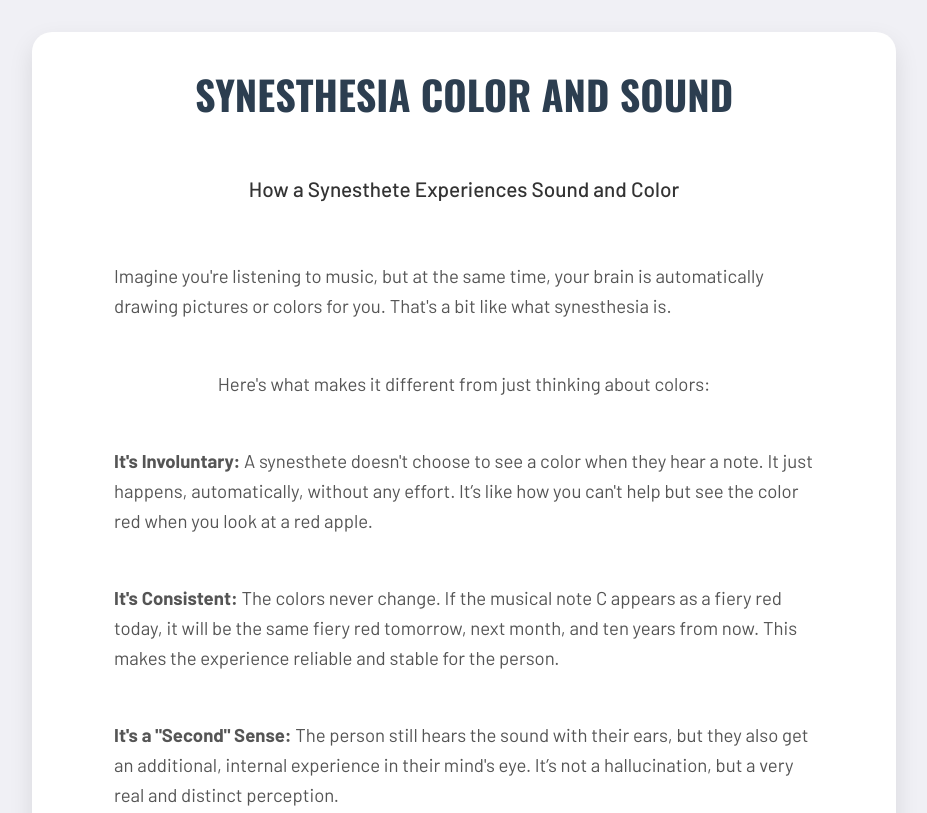
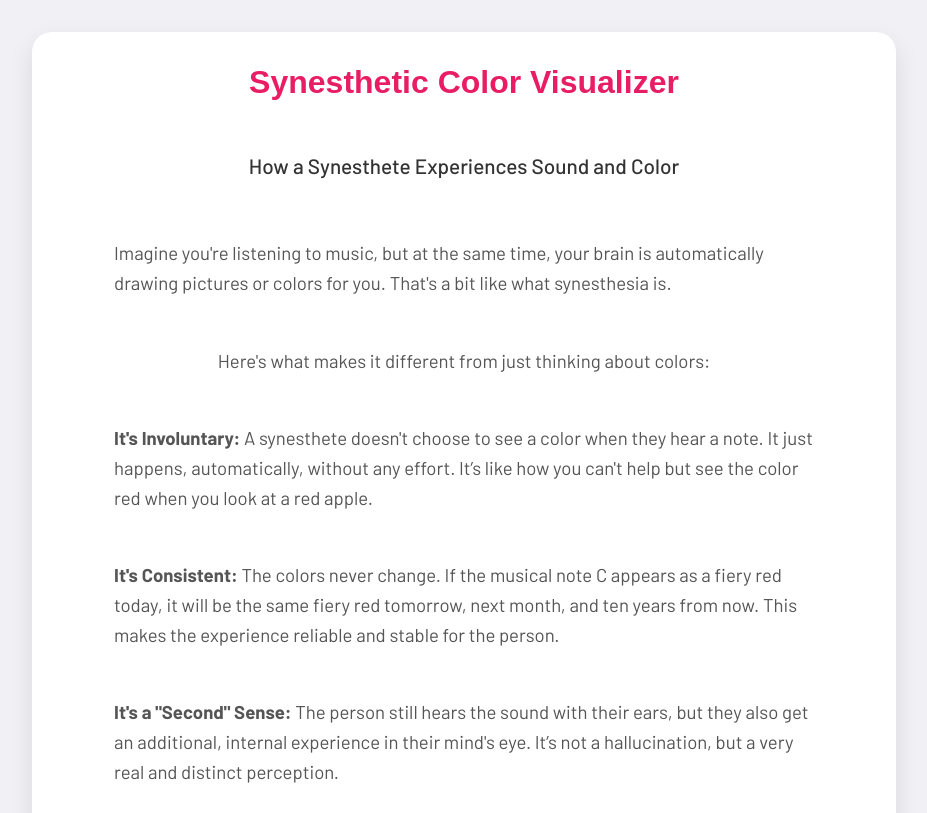
Before and after one commit to jmora789/synesthesia, a plain HTML site: page index.html in a window 1280 px wide. Shown: the top 813 px of the page, without its empty margins (176-1103 px from the left). Drawn offline with nearby package versions, Linux system fonts and the light colour scheme.

Commit message:
Update index.html

```diff
--- a/index.html
+++ b/index.html
@@ -35,11 +35,10 @@
         }
 
         h1 {
-            font-family: 'Oswald', sans-serif; /* Corrected typo from sans-size */
-            font-size: clamp(1.8rem, 5vw, 2.5rem); /* Responsive font size */
-            font-weight: 700;
-            text-transform: uppercase;
-            color: #2c3e50;
+            font-family: Arial, sans-serif;
+            font-size: 32px;
+            font-weight: bold;
+            color: #e91d63;
             margin: 0 0 1rem; /* Adjusted margin */
         }
 
@@ -202,7 +201,7 @@
 <body>
 
     <div class="container">
-        <h1>Synesthesia Color and Sound</h1>
+        <h1>Synesthetic Color Visualizer</h1>
         <p class="intro-paragraph">How a Synesthete Experiences Sound and Color</p>
         <p>Imagine you're listening to music, but at the same time, your brain is automatically drawing pictures or colors for you. That's a bit like what synesthesia is.</p>
         <p>Here's what makes it different from just thinking about colors:</p>
@@ -236,6 +235,11 @@
                 <div class="note-button G" data-note="G4">G</div>
                 <div class="note-button A" data-note="A4">A</div>
                 <div class="note-button B" data-note="B4">B</div>
+            </div>
+            <div style="margin-top: 1rem;">
+                <a href="https://www.jennifermora.com/portfolio" target="_blank">
+                    <button>Return to Portfolio</button>
+                </a>
             </div>
         </div>
     </div>
```
